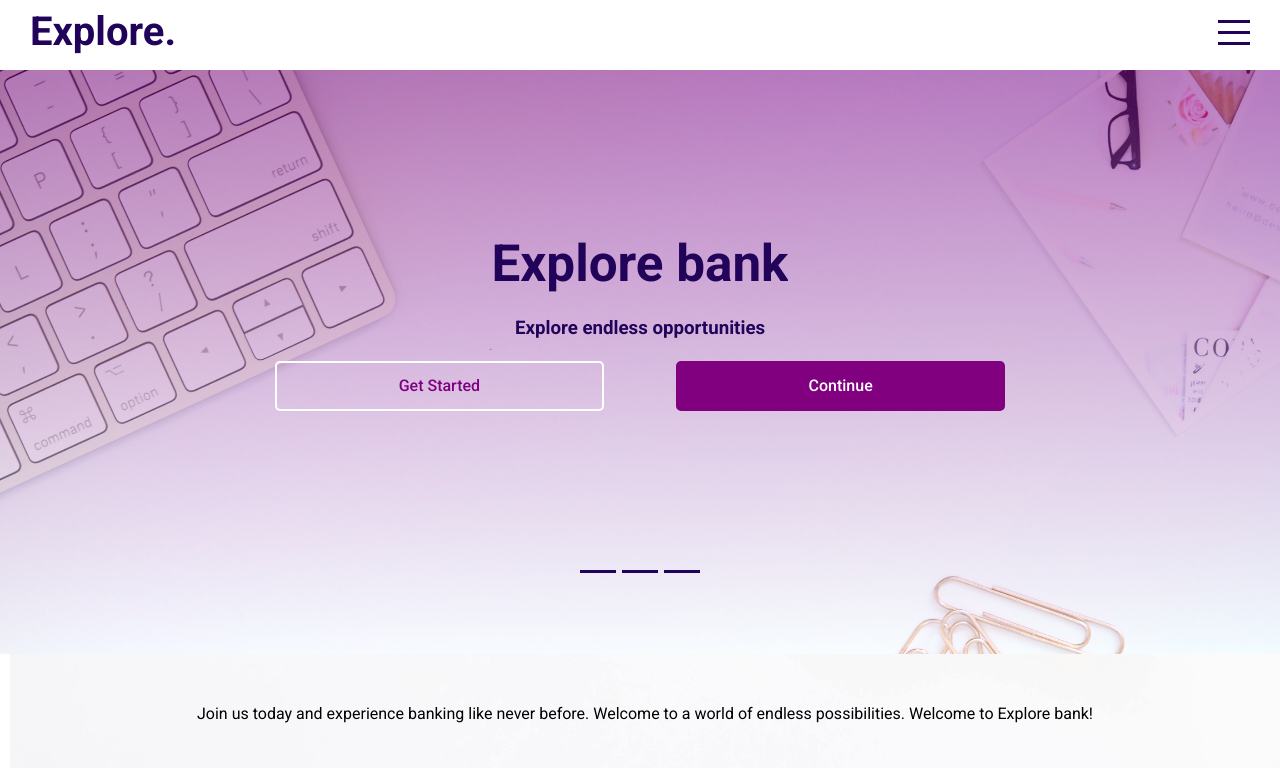
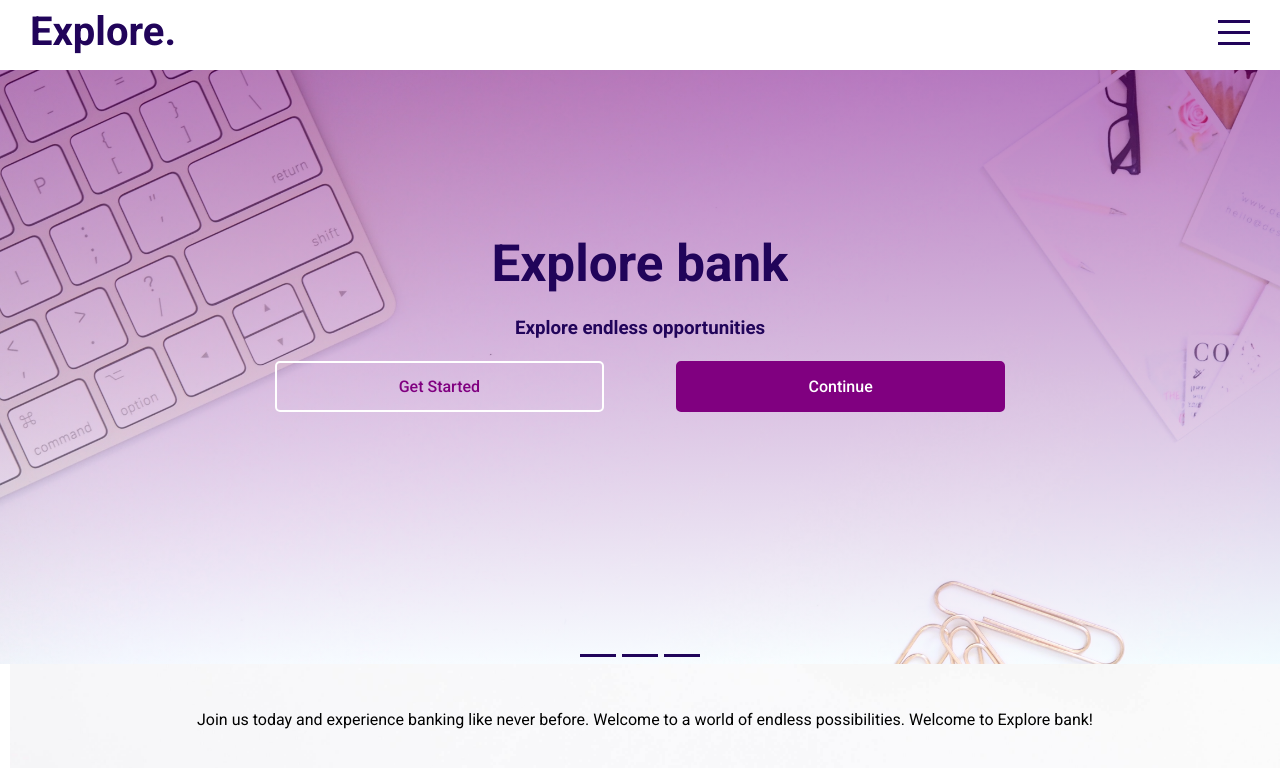
Before and after one commit to MalachyCode/Explore-bank-app, a React (Vite) app in the folder UI/: page / in a window 1280 px wide. Shown: the top 768 px of the page. Built offline with nearby package versions, Linux system fonts and the light colour scheme.

Commit message:
Intro now made into a slider

```diff
--- a/UI/src/pages/HomePage/HomePage.scss
+++ b/UI/src/pages/HomePage/HomePage.scss
@@ -7,9 +7,9 @@
   height: calc(100vh - 70px);
   text-align: center;
   width: 100%;
-  scroll-behavior: smooth;
+  // scroll-behavior: smooth;
+  // scroll-snap-type: y mandatory;
   transition: all 1s ease;
-  scroll-snap-type: y mandatory;
   scrollbar-width: none;
   &::-webkit-scrollbar {
     display: none;
--- a/UI/src/pages/HomePage/sections/intro/Intro.tsx
+++ b/UI/src/pages/HomePage/sections/intro/Intro.tsx
@@ -1,10 +1,17 @@
+import { useState } from 'react';
 import './intro.scss';
 
 const Intro = () => {
+  const [currentSlide, setCurrentSlide] = useState<number>(0);
+  console.log(currentSlide);
+
   return (
     <div className='intro' id='intro'>
-      <div className='background'>
-        <div className='intro-opacity-cover'>
+      <div className='intro-section-one'>
+        <div
+          className='intro-opacity-cover'
+          style={{ transform: `translateX(-${currentSlide * 100}vw)` }}
+        >
           <div className='welcome-note'>
             <h1 className='header'>Explore bank</h1>
             <h3>Explore endless opportunities</h3>
@@ -12,19 +19,24 @@ const Intro = () => {
               <button className='button-1'>Get Started</button>
               <button className='button-2'>Continue</button>
             </div>
-            <div className='slider-btn-container'>
-              <span className='line-1'></span>
-              <span className='line-2'></span>
-              <span className='line-3'></span>
-            </div>
-            {/* <p>
-              At Explore bank, your financial success is our priority. We're
-              committed to providing you with secure, easy-to-use banking
-              solutions that fit your lifestyle. Let's make your dreams a
-              reality, together!
-            </p> */}
           </div>
         </div>
+        <div
+          className='brief-about'
+          style={{ transform: `translateX(-${currentSlide * 100}vw)` }}
+        >
+          <p>
+            At Explore bank, your financial success is our priority. We're
+            committed to providing you with secure, easy-to-use banking
+            solutions that fit your lifestyle. Let's make your dreams a reality,
+            together!
+          </p>
+        </div>
+      </div>
+      <div className='slider-btn-container'>
+        <span className='line-1' onClick={() => setCurrentSlide(0)}></span>
+        <span className='line-2' onClick={() => setCurrentSlide(1)}></span>
+        <span className='line-3' onClick={() => setCurrentSlide(2)}></span>
       </div>
       <div className='intro-footer'>
         <div className='intro-footnote-sidebar'></div>
--- a/UI/src/pages/HomePage/sections/intro/intro.scss
+++ b/UI/src/pages/HomePage/sections/intro/intro.scss
@@ -1,15 +1,23 @@
 @import '../../../../global.scss';
 
 .intro {
-  .background {
+  display: flex;
+  flex-direction: column;
+  align-items: center;
+  // justify-content: center;
+  .intro-section-one {
+    width: 100%;
     background: url('../../../../assets/pexels-jess-bailey-designs-1097930.jpg');
     background-repeat: no-repeat;
     background-size: cover;
     background-position: center;
     display: flex;
+    flex-direction: row;
     // justify-content: center;
-    // align-items: center;
-    height: 80%;
+    align-items: center;
+    transition: all 1s ease;
+    height: 85%;
+    position: relative;
     .intro-opacity-cover {
       background: linear-gradient(
         to bottom,
@@ -17,13 +25,14 @@
         rgba(255, 255, 255, 0.5)
       );
       height: 100%;
-      width: 100%;
-      position: relative;
+      width: 100vw;
       top: 0;
       display: flex;
       justify-content: center;
       align-items: center;
       overflow: hidden;
+      position: absolute;
+      transition: all 2s ease;
 
       .welcome-note {
         padding: 2em;
@@ -46,24 +55,7 @@
           overflow: hidden;
           margin-bottom: 3px;
         }
-        .slider-btn-container {
-          width: 120px;
-          height: 25px;
-          display: flex;
-          flex-direction: row;
-          justify-content: space-between;
-          cursor: pointer;
-          span {
-            width: 30%;
-            height: 3px;
-            background-color: $mainColor;
-            transform-origin: left;
-            transition: all 0.5s ease;
-            &:hover {
-              background: white;
-            }
-          }
-        }
+
         .buttons-container {
           display: flex;
           flex-direction: row;
@@ -104,6 +96,45 @@
         }
       }
     }
+    .brief-about {
+      background: white;
+      background: url('../../../../assets/pexels-jess-bailey-designs-1097930.jpg');
+      background-repeat: no-repeat;
+      background-size: cover;
+      background-position: center;
+
+      width: 100vw;
+      height: 100%;
+      position: absolute;
+      left: 100vw;
+      transition: all 2s ease;
+      display: flex;
+      align-items: center;
+      justify-content: center;
+      p {
+        width: 90%;
+      }
+    }
+  }
+  .slider-btn-container {
+    width: 120px;
+    height: 25px;
+    display: flex;
+    flex-direction: row;
+    justify-content: space-between;
+    z-index: 2;
+    margin-top: -10px;
+    cursor: pointer;
+    span {
+      width: 30%;
+      height: 3px;
+      background-color: $mainColor;
+      transform-origin: left;
+      transition: all 0.5s ease;
+      &:hover {
+        background: white;
+      }
+    }
   }
   .intro-footer {
     height: 20%;
@@ -111,6 +142,7 @@
     display: flex;
     flex-direction: row;
     overflow: hidden;
+    margin-top: -18px;
     .intro-footnote {
       padding: 2em;
       width: 90%;
```
